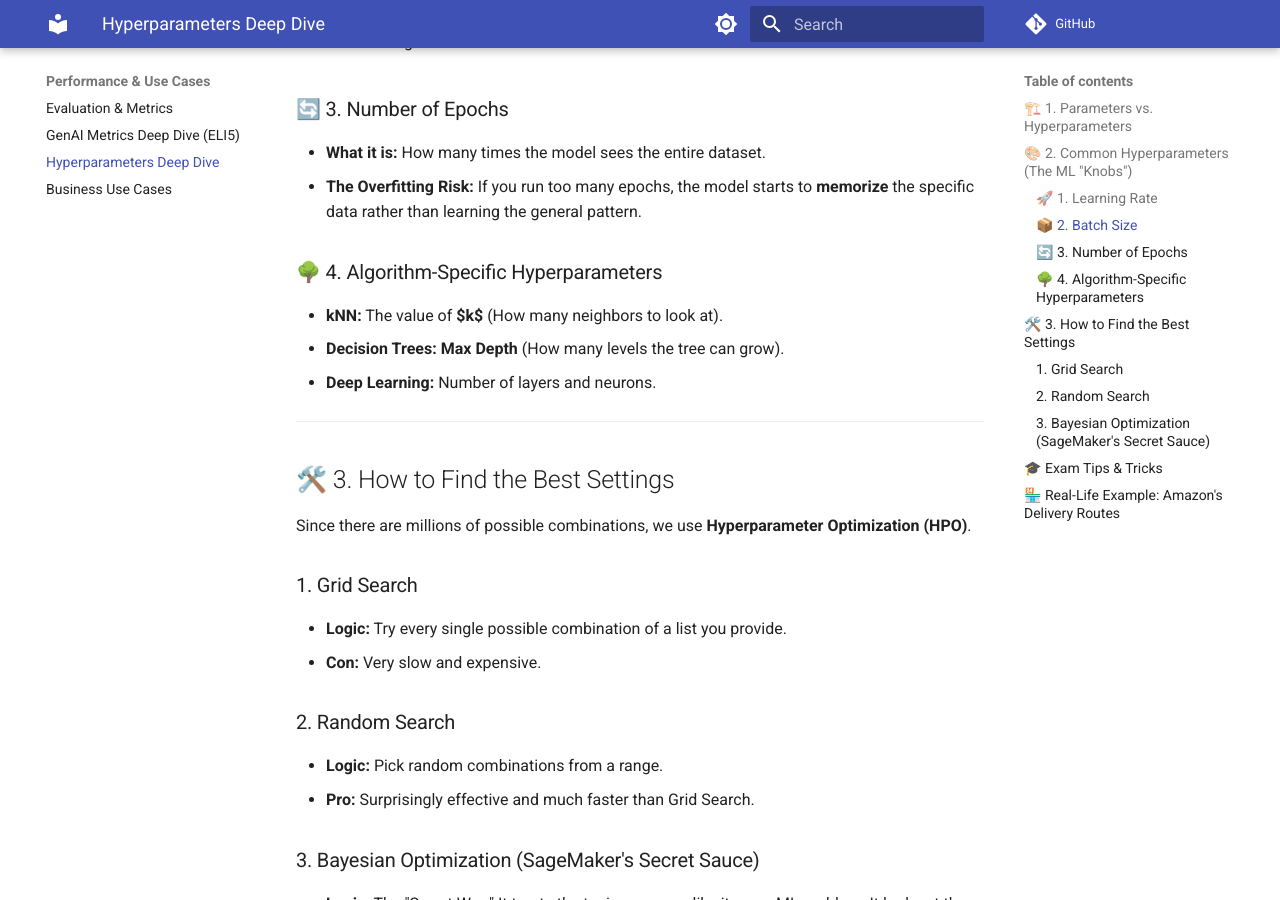
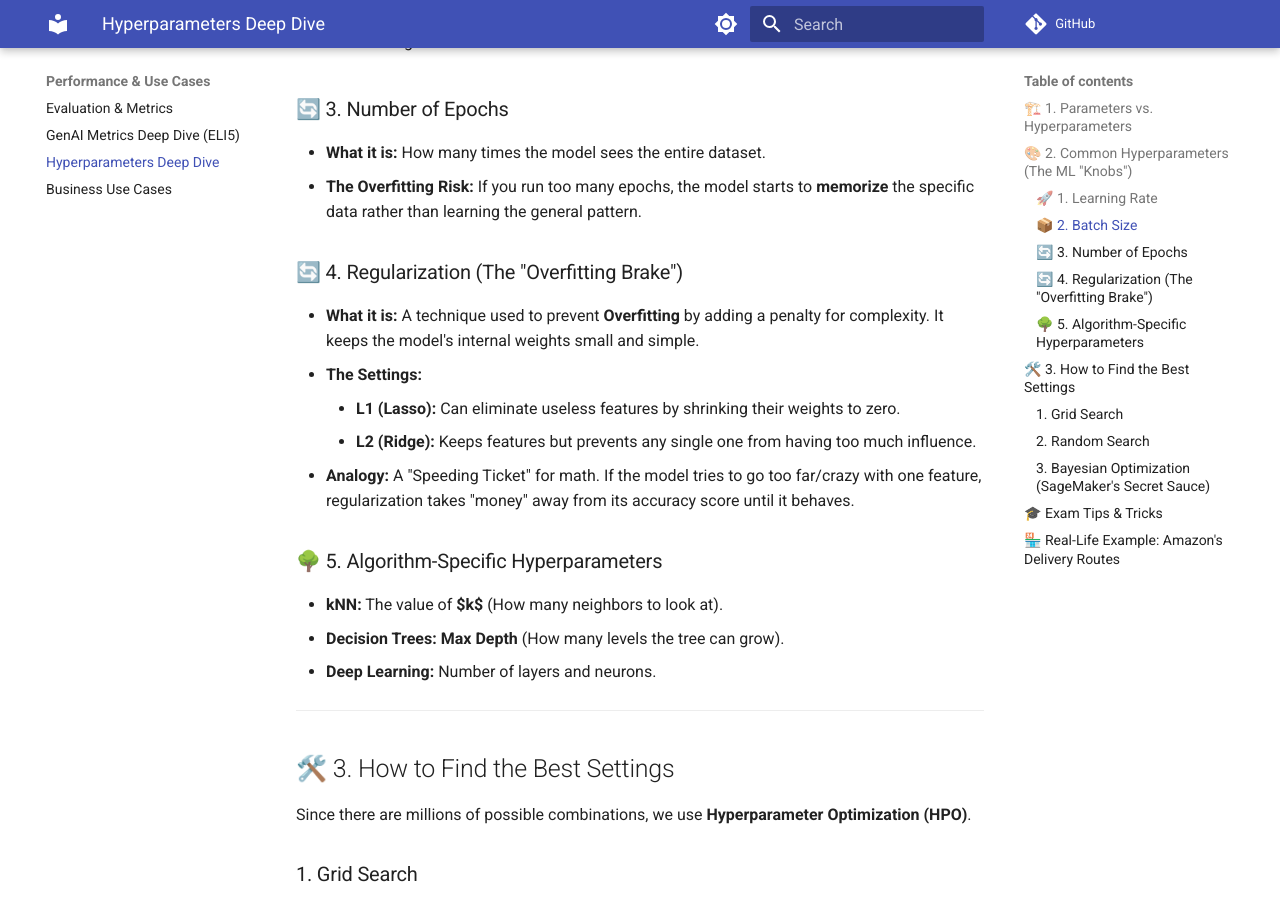
Before and after one commit to kvcenation5/aws-ai-practitioner-exam, an MkDocs documentation site: the page built from docs/15-hyperparameters-deep-dive.md, in a window 1280 px wide and 900 px high, scrolled down 1278 px. Built offline with MkDocs 1.6.1 and Material for MkDocs 9.7.7, drawn with Linux system fonts in a browser that asks for light colours; comment, search, counter and statistics services are not loaded.

Commit message:
Add Regularization section to Hyperparameters Deep Dive

```diff
--- a/docs/15-hyperparameters-deep-dive.md
+++ b/docs/15-hyperparameters-deep-dive.md
@@ -35,7 +35,14 @@ In machine learning, there is a big difference between **Parameters** (the model
 *   **What it is:** How many times the model sees the entire dataset.
 *   **The Overfitting Risk:** If you run too many epochs, the model starts to **memorize** the specific data rather than learning the general pattern.
 
-### 🌳 4. Algorithm-Specific Hyperparameters
+### 🔄 4. Regularization (The "Overfitting Brake")
+*   **What it is:** A technique used to prevent **Overfitting** by adding a penalty for complexity. It keeps the model's internal weights small and simple.
+*   **The Settings:**
+    *   **L1 (Lasso):** Can eliminate useless features by shrinking their weights to zero.
+    *   **L2 (Ridge):** Keeps features but prevents any single one from having too much influence.
+*   **Analogy:** A "Speeding Ticket" for math. If the model tries to go too far/crazy with one feature, regularization takes "money" away from its accuracy score until it behaves.
+
+### 🌳 5. Algorithm-Specific Hyperparameters
 *   **kNN:** The value of **$k$** (How many neighbors to look at).
 *   **Decision Trees:** **Max Depth** (How many levels the tree can grow).
 *   **Deep Learning:** Number of layers and neurons.
```
